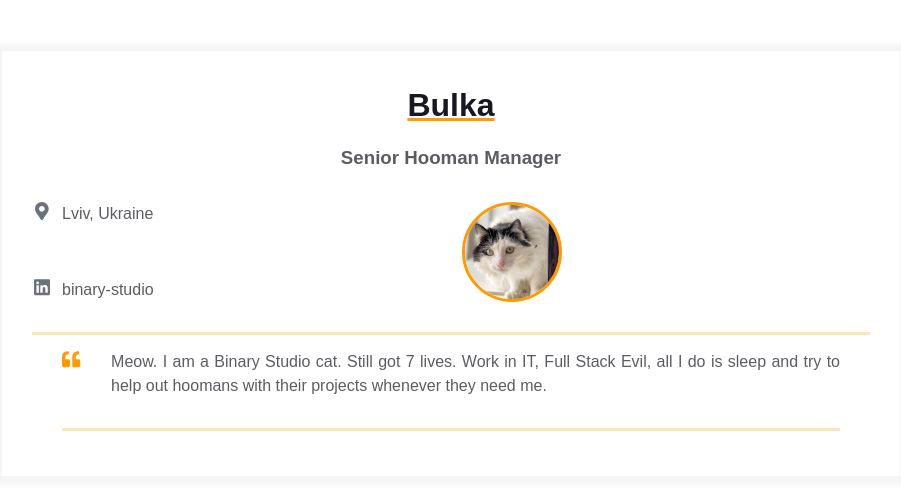
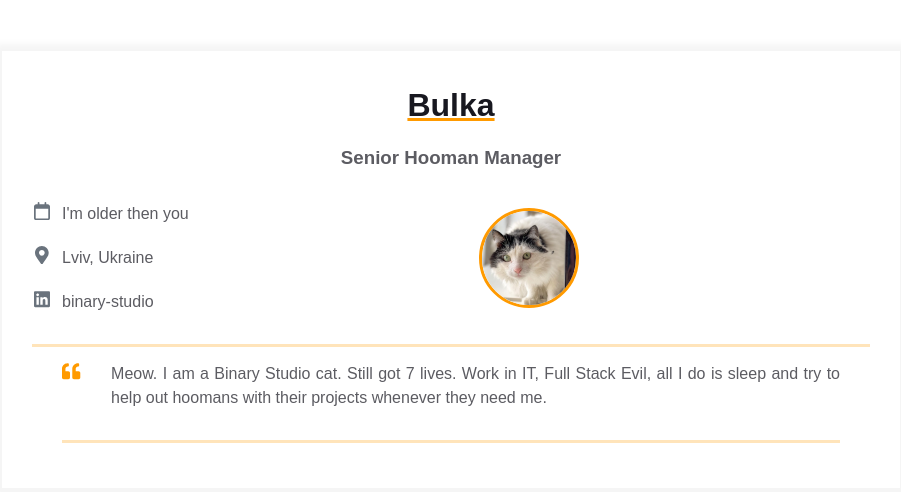
Before and after one commit to serp13/homepage, a plain HTML site: page index.html in a window 1280 px wide. Shown: the whole page, without its empty margins (189-1090 px from the left). Drawn offline with Linux system fonts and the light colour scheme.

Commit message:
Added Bulka's age

```diff
--- a/index.html
+++ b/index.html
@@ -17,7 +17,17 @@
 
             <div class="contact_info_container fh">
               <div class="contact-info__block">
-                <a href="" rel="author" class="contact-info__item">
+              <a href="" rel="author" class="contact-info__item">
+                <div class="contact-info__item-icon-wrapper">
+                  <svg class="contact-info__item-icon" xmlns="http://www.w3.org/2000/svg" viewBox="0 0 448 512"><!--! Font Awesome Pro 6.1.1 by @fontawesome - https://fontawesome.com License - https://fontawesome.com/license (Commercial License) Copyright 2022 Fonticons, Inc. -->
+                    <path
+                      d="M152 64H296V24C296 10.75 306.7 0 320 0C333.3 0 344 10.75 344 24V64H384C419.3 64 448 92.65 448 128V448C448 483.3 419.3 512 384 512H64C28.65 512 0 483.3 0 448V128C0 92.65 28.65 64 64 64H104V24C104 10.75 114.7 0 128 0C141.3 0 152 10.75 152 24V64zM48 448C48 456.8 55.16 464 64 464H384C392.8 464 400 456.8 400 448V192H48V448z">
+                    </path>
+                  </svg>
+                </div>
+                <span>I'm older then you</span>
+              </a>
+              <a href="" rel="author" class="contact-info__item">
                 <div class="contact-info__item-icon-wrapper">
                   <svg class="contact-info__item-icon" xmlns="http://www.w3.org/2000/svg" viewBox="0 0 384 512">
                     <path
```
